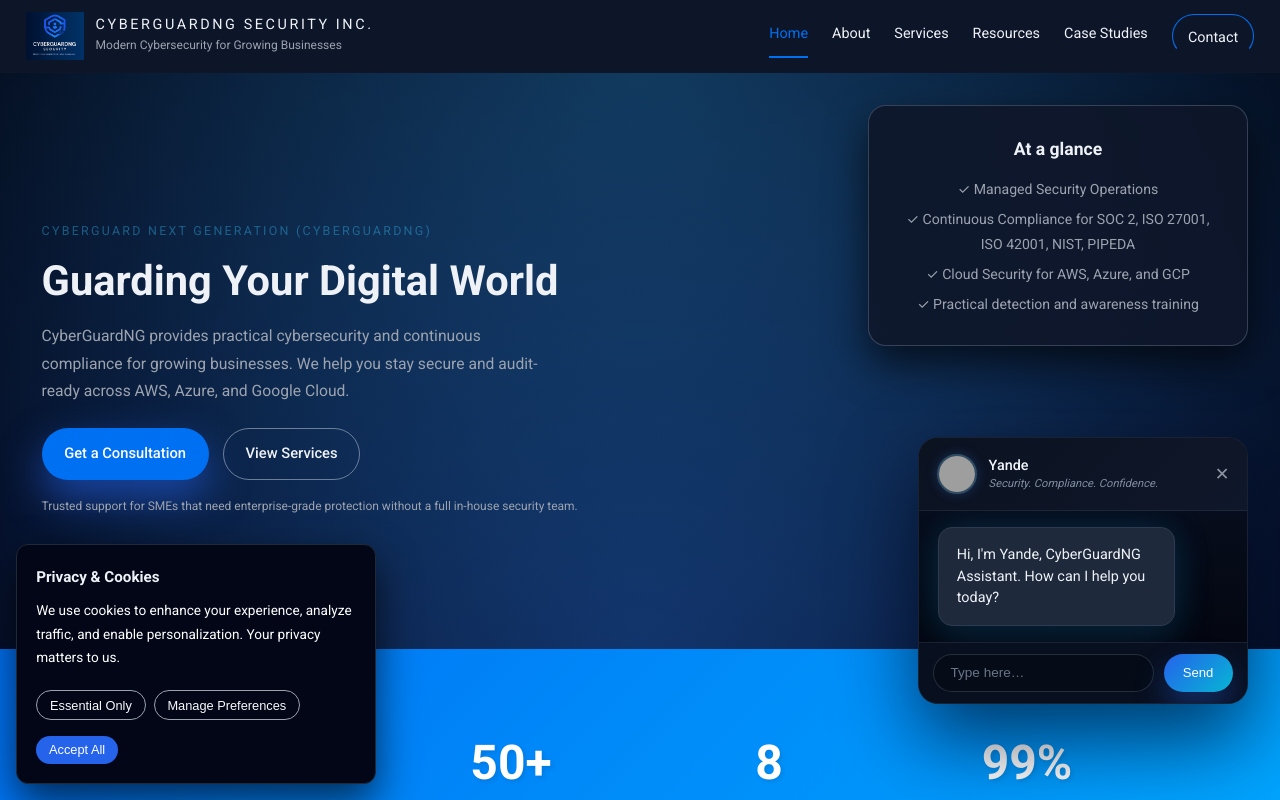
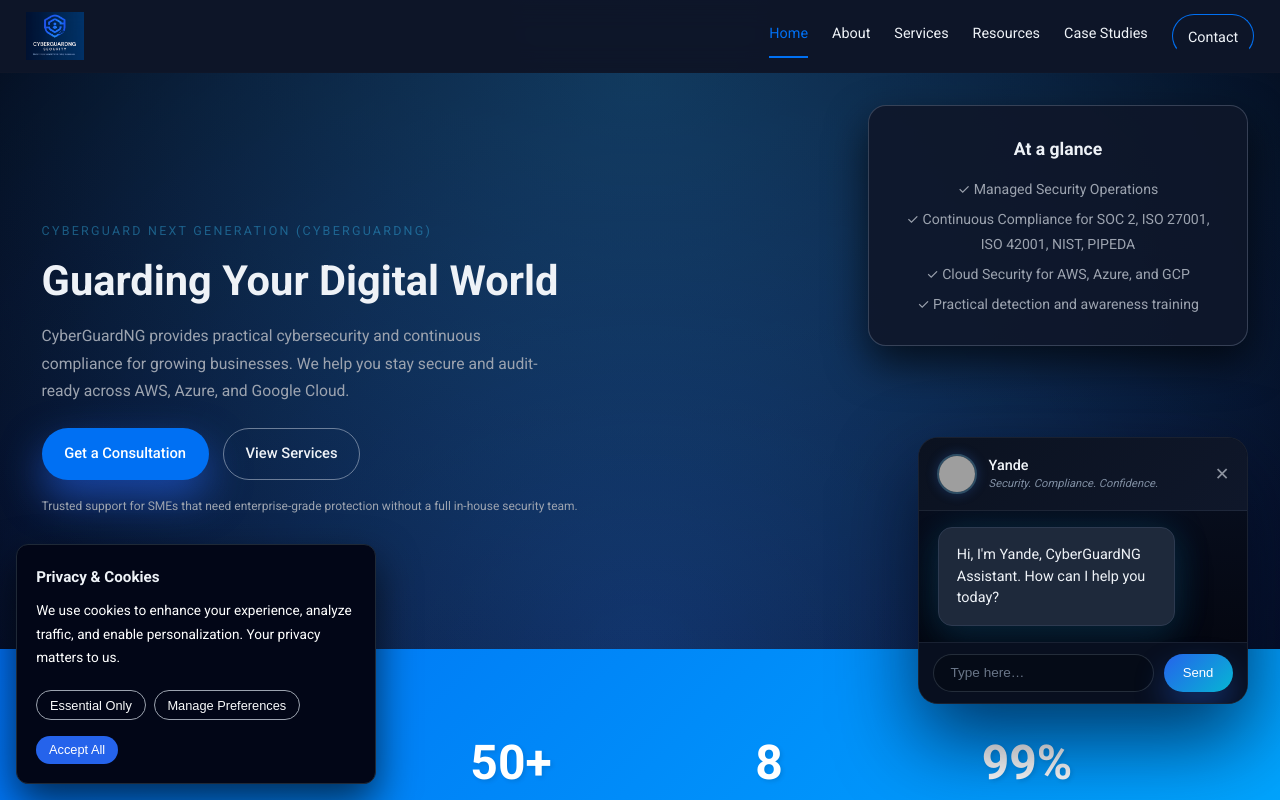
Before and after one commit to osayande-infosec/cyberguardng, a React (Vite) app in the folder cyberguardng/react-site/: page / in a window 1280 px wide. Shown: the top 800 px of the page. Built offline with nearby package versions, Linux system fonts and the light colour scheme; grey boxes are pictures that could not be loaded.

Commit message:
Simplify header

```diff
--- a/cyberguardng/react-site/src/components/Header.jsx
+++ b/cyberguardng/react-site/src/components/Header.jsx
@@ -37,12 +37,8 @@
     <header className="site-header">
       <div className="container site-header-inner">
         <div className="brand">
-          <Link to="/" onClick={closeMenu} style={{textDecoration: 'none', color: 'inherit', display: 'flex', alignItems: 'center', gap: '.75rem'}}>
+          <Link to="/" onClick={closeMenu} style={{textDecoration: 'none', display: 'flex', alignItems: 'center'}}>
             <img src="/assets/cyberguard-logo.png" alt="CyberGuardNG Logo" className="logo-img" />
-            <div className="brand-text">
-              <div className="brand-name">CYBERGUARDNG SECURITY INC.</div>
-              <div className="tagline">Modern Cybersecurity for Growing Businesses</div>
-            </div>
           </Link>
         </div>
         <button
```
Also changed, not shown: 1 other file (tests, documents, lock files or other folders).
